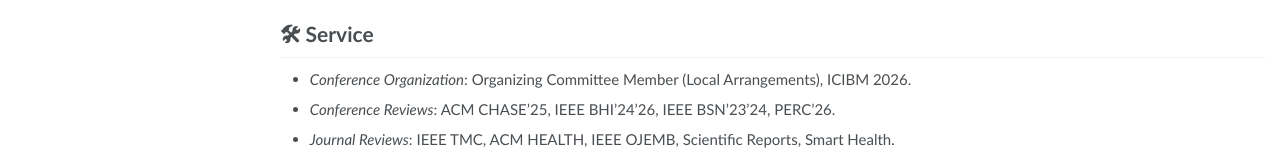
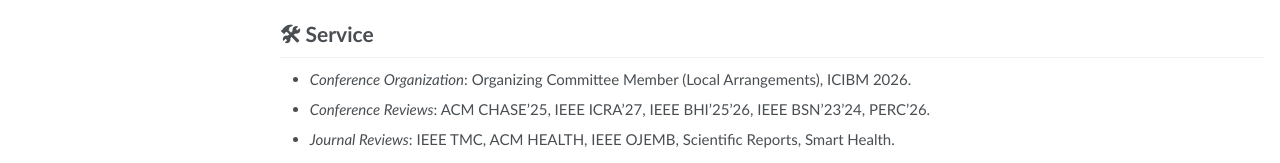
Before and after one commit to zxy340/zxy340.github.io, a Jekyll site: the page built from _pages/about.md, in a window 1280 px wide and 900 px high, scrolled down 3554 px. Shown: the part 734-897 px from the top of the window. Built offline with Jekyll 4.4.1, drawn with Linux system fonts in a browser that asks for light colours.

Commit message:
Update reviewer service: add ICRA 2027, correct BHI years
Co-Authored-By: Claude Fable 5.1 <noreply@anthropic.com>

```diff
--- a/_pages/about.md
+++ b/_pages/about.md
@@ -213,5 +213,5 @@ His research focuses on the convergence of **wireless sensing**, **computational
 
 # 🛠 Service
 - *Conference Organization*: Organizing Committee Member (Local Arrangements), ICIBM 2026.
-- *Conference Reviews*: ACM CHASE'25, IEEE BHI'24'26, IEEE BSN'23'24, PERC'26.
+- *Conference Reviews*: ACM CHASE'25, IEEE ICRA'27, IEEE BHI'25'26, IEEE BSN'23'24, PERC'26.
 - *Journal Reviews*: IEEE TMC, ACM HEALTH, IEEE OJEMB, Scientific Reports, Smart Health.
```
